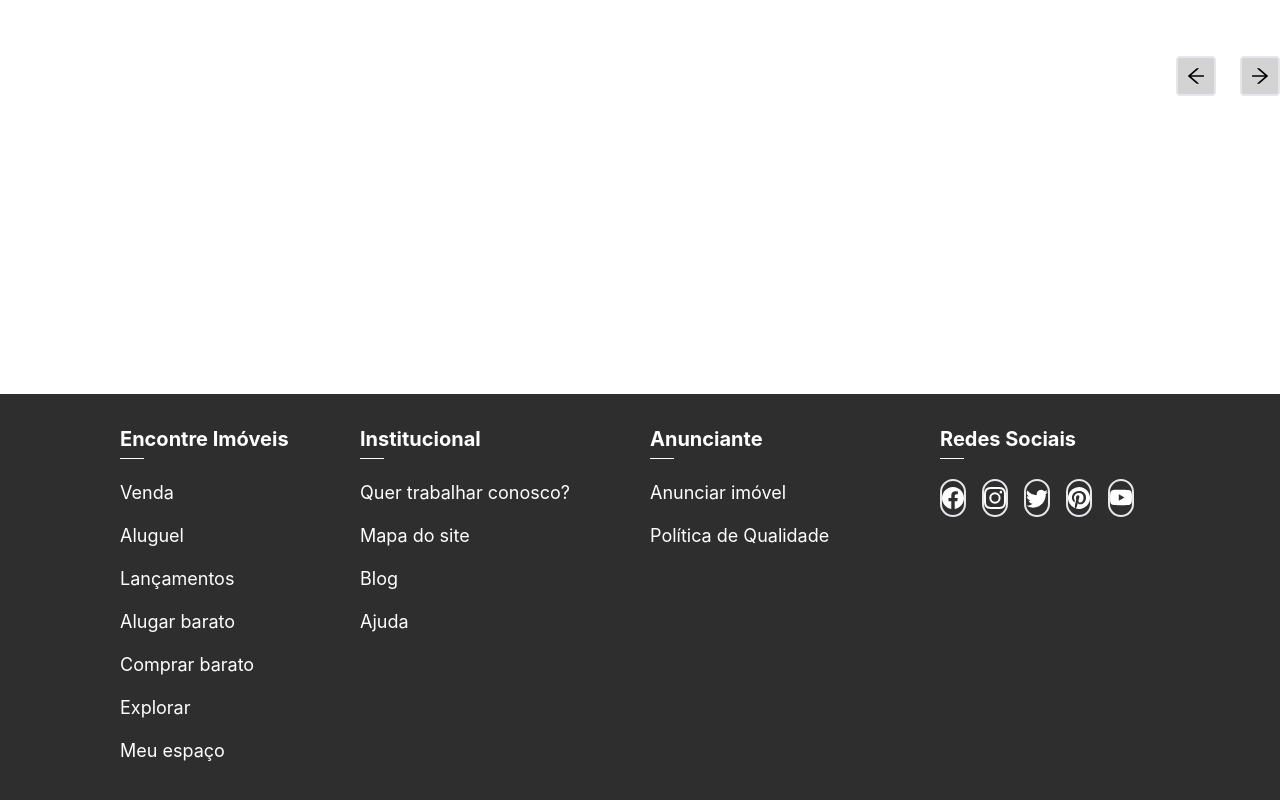
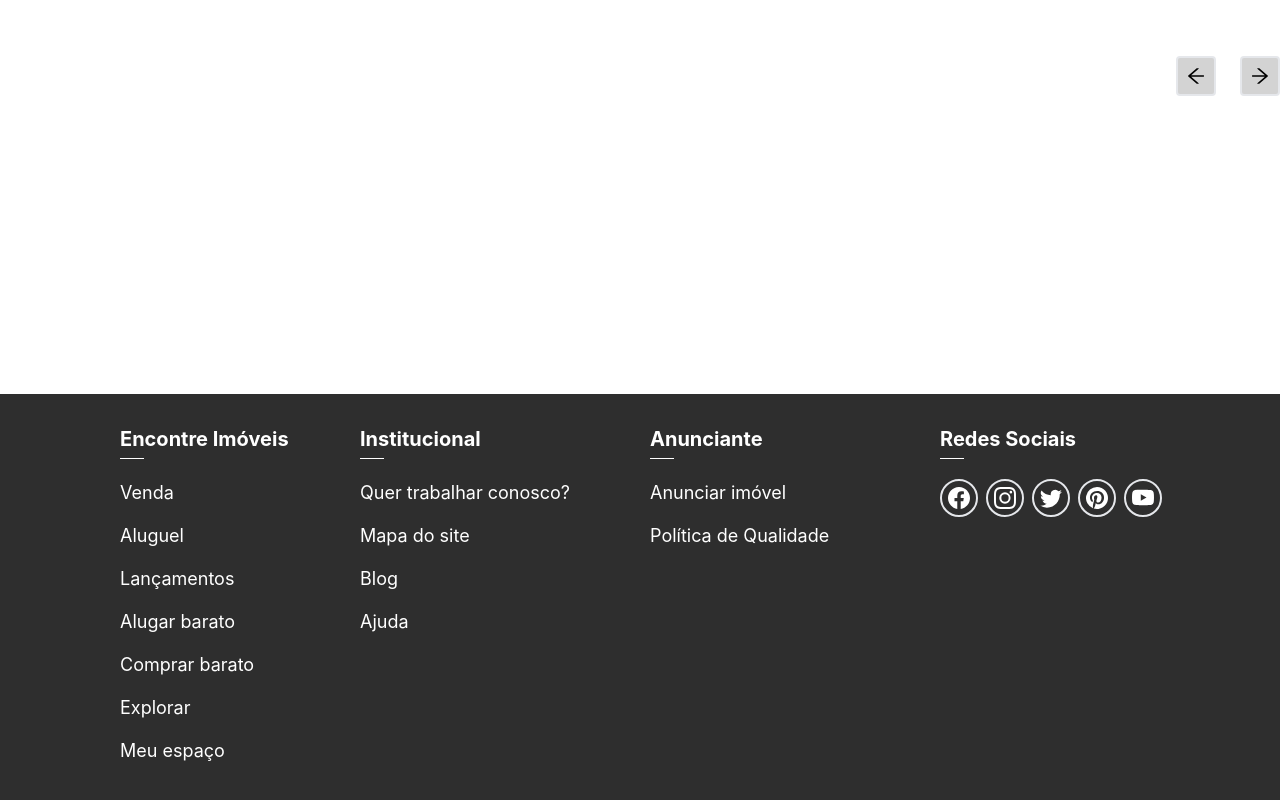
Before and after one commit to BeniMoTTa/motta-moveis, a React (Vite) app in the folder motta-moveis/: page / in a window 1280 px wide. Shown: the part 3228-4028 px from the top of the page. Built offline with nearby package versions, Linux system fonts and the light colour scheme; the HTML template or start-up script is replaced by a standard one.

Commit message:
Fix: buttons of social media

```diff
--- a/motta-moveis/src/components/footer/index.tsx
+++ b/motta-moveis/src/components/footer/index.tsx
@@ -73,28 +73,28 @@ const FooterMain = () => {
         <div className="pl-[15px] w-[250px]">
           <h4 className="text-[white] text-[20px] font-bold">Redes Sociais</h4>
           <div className="w-6 h-[1px] bg-white mt-[4px]"></div>
-          <div className="flex justify-start gap-4 pt-[20px]">
-            <button className="text-white hover:bg-blueSteel text-[18px] w-[38px] h-[38px] rounded-full flex items-center justify-center border-2 w-fit hover:underline underline-offset-auto">
+          <div className="flex justify-start gap-2 pt-[20px]">
+            <button className="text-white hover:bg-blueSteel text-[18px] min-w-[38px] h-[38px] rounded-full flex items-center justify-center border-2 w-fit hover:underline underline-offset-auto">
               <span className="text-[22px]">
                 <BsFacebook />
               </span>
             </button>
-            <button className="text-white text-[18px] hover:bg-random10 w-[38px] h-[38px] rounded-full flex items-center justify-center border-2 w-fit hover:underline underline-offset-auto">
+            <button className="text-white text-[18px] hover:bg-random10 min-w-[38px] h-[38px] rounded-full flex items-center justify-center border-2 w-fit hover:underline underline-offset-auto">
               <span className="text-[22px]">
                 <BsInstagram />
               </span>
             </button>
-            <button className="text-white hover:bg-blueSteelLight text-[18px] w-[38px] h-[38px] rounded-full flex items-center justify-center border-2 w-fit hover:underline underline-offset-auto">
+            <button className="text-white hover:bg-blueSteelLight text-[18px] min-w-[38px] h-[38px] rounded-full flex items-center justify-center border-2 w-fit hover:underline underline-offset-auto">
               <span className="text-[22px]">
                 <BsTwitter />
               </span>
             </button>
-            <button className="text-white text-[18px] hover:bg-random3 w-[38px] h-[38px] rounded-full flex items-center justify-center border-2 w-fit hover:underline underline-offset-auto">
+            <button className="text-white text-[18px] hover:bg-random3 min-w-[38px] h-[38px] rounded-full flex items-center justify-center border-2 w-fit hover:underline underline-offset-auto">
               <span className="text-[22px]">
                 <BsPinterest />
               </span>
             </button>
-            <button className="text-white text-[18px] hover:bg-[red] w-[38px] h-[38px] rounded-full flex items-center justify-center border-2 w-fit hover:underline underline-offset-auto">
+            <button className="text-white text-[18px] hover:bg-[red] min-w-[38px] h-[38px] rounded-full flex items-center justify-center border-2 w-fit hover:underline underline-offset-auto">
               <span className="text-[22px]">
                 <BsYoutube />
               </span>
```
